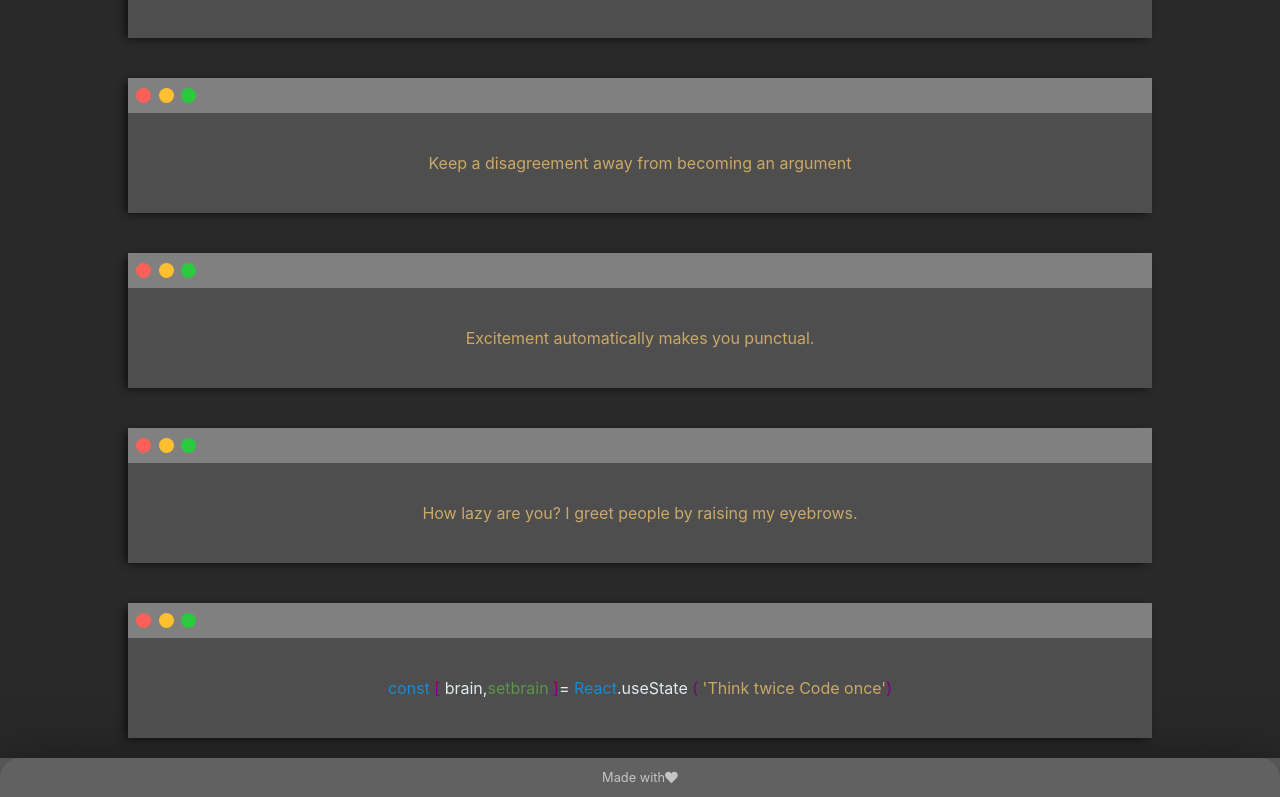
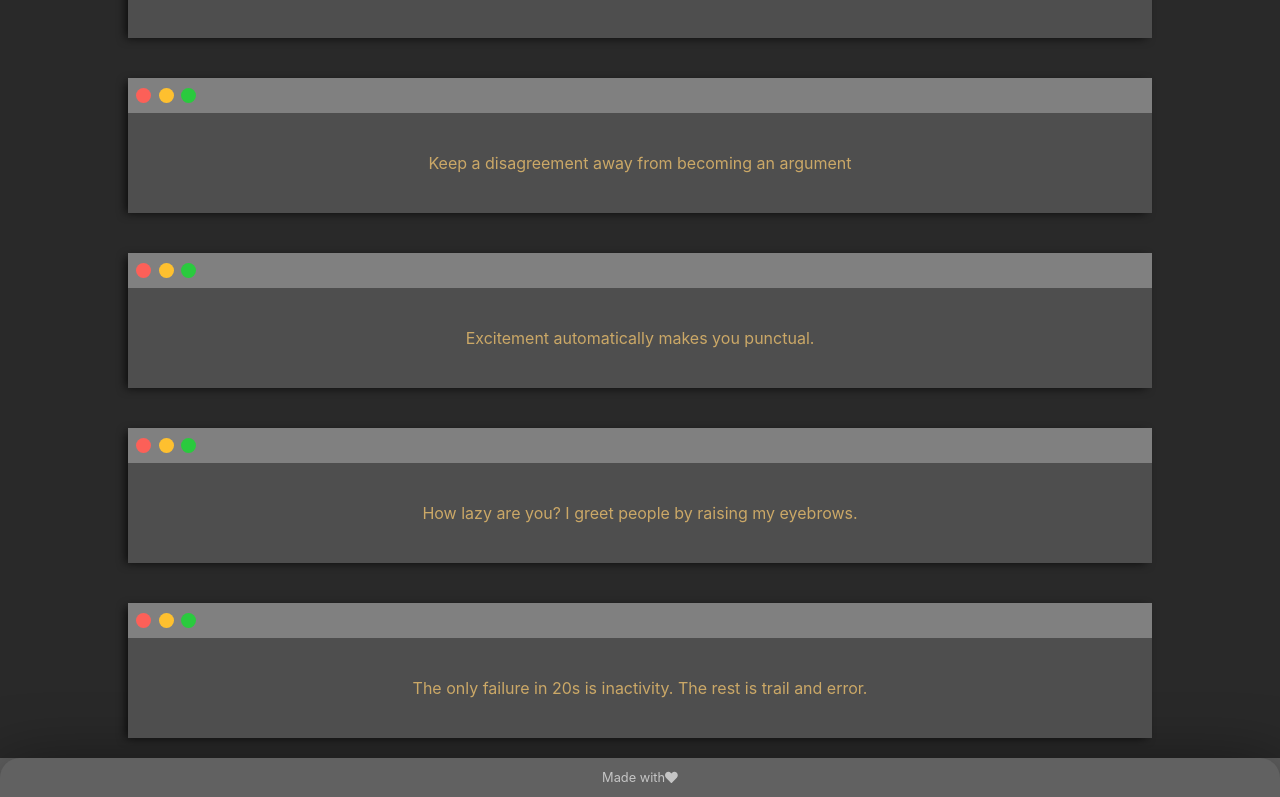
Before and after one commit to tusharpasricha/tushar_pasricha, a React (Create React App) app: page /post in a window 1280 px wide. Shown: the part 512-1309 px from the top of the page. Built offline with nearby package versions, Linux system fonts and the light colour scheme.

Commit message:
new post

```diff
--- a/src/components/pages/post.js
+++ b/src/components/pages/post.js
@@ -137,7 +137,7 @@ const Post = () => {
             </div>
             <div className={classes.text}>
                 <div>
-                <text className={classes.textblue}>const</text> <text className={classes.textpurple}>[</text> brain,<text className={classes.textyellow}>setbrain</text> <text className={classes.textpurple}>]</text>= <text className={classes.textblue}>React</text>.useState <text className={classes.textpurple}>(</text> <text className={classes.textorange}>'Think twice Code once'</text><text className={classes.textpurple}>)</text>
+                <text className={classes.textorange}>The only failure in 20s is inactivity. The rest is trail and error.</text>
                 </div>
 
             </div>
--- a/src/components/pages/project.js
+++ b/src/components/pages/project.js
@@ -48,7 +48,7 @@ const Project = () => {
     <div className={classes.back}>
       <Link className={classes.projecta}  to="/">
       <FaArrowLeft className={classes.faback}/>
-      back
+      Back
        </Link>
     </div>
 
@@ -69,7 +69,7 @@ const Project = () => {
         <p>{scrolldata[0].desc}</p>
 
         <div className={classes.options}>
-        <a className={classes.opt} href={scrolldata[0].link}> Demo </a>
+        <a target="_blank" className={classes.opt} href={scrolldata[0].link}> Demo </a>
         <a className={classes.opt} href={scrolldata[0].link}> Code</a>
         </div>
 
```
